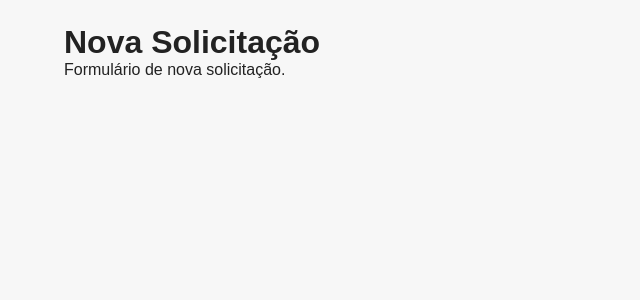
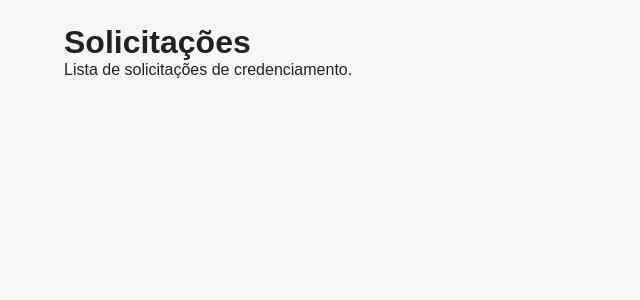
Before and after one commit to RonnyVegas2025/Credenciamentos_Performance, a Next.js app: page /solicitacoes in a window 1280 px wide. Shown: the top 300 px of the page, without its empty margins (0-640 px from the left). Built offline with nearby package versions, Linux system fonts and the light colour scheme.

Commit message:
Update page.tsx

```diff
--- a/src/app/solicitacoes/page.tsx
+++ b/src/app/solicitacoes/page.tsx
@@ -1,8 +1,8 @@
-export default function NovaSolicitacaoPage() {
+export default function SolicitacoesPage() {
   return (
     <main style={{ padding: "24px" }}>
-      <h1>Nova Solicitação</h1>
-      <p>Formulário de nova solicitação.</p>
+      <h1>Solicitações</h1>
+      <p>Lista de solicitações de credenciamento.</p>
     </main>
   );
 }
```
